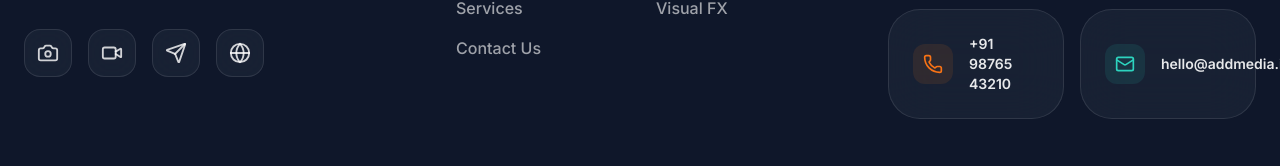
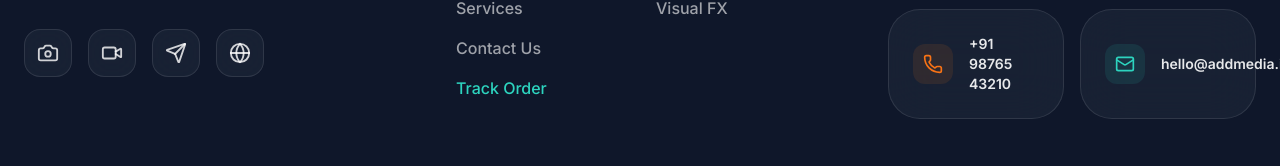
Before and after one commit to vivekverma807/ADD-MEDIA, a React (Vite) app: page / in a window 1280 px wide. Shown: the part 3320-3486 px from the top of the page. Built offline with nearby package versions, Linux system fonts and the light colour scheme.

Commit message:
Add 'Track Order' link to footer
Insert a new Link in Footer.tsx that routes to /track labeled 'Track Order'. Placed alongside the Contact Us item and styled with accent-teal and hover/translate effects to match existing footer links, giving users quick access to order tracking.

```diff
--- a/src/components/Footer.tsx
+++ b/src/components/Footer.tsx
@@ -72,6 +72,9 @@ export function Footer() {
                 <li>
                   <button onClick={() => scrollToSection('footer')} className="text-white/60 hover:text-white hover:translate-x-1 transition-all inline-block font-medium cursor-pointer">Contact Us</button>
                 </li>
+                <li>
+                  <Link to="/track" className="text-accent-teal hover:text-white hover:translate-x-1 transition-all inline-block font-medium">Track Order</Link>
+                </li>
               </ul>
             </div>
             <div>
```
